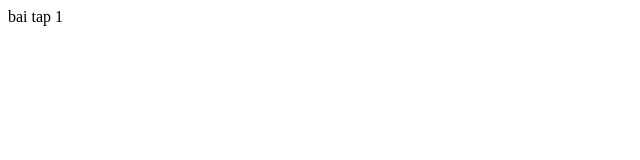
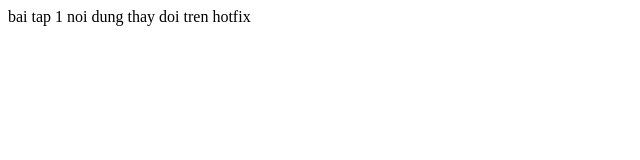
Before and after one commit to vphatt/CT300, a plain HTML site: page index.html in a window 1280 px wide. Shown: the whole page, without its empty margins (0-640 px from the left). Drawn offline with Linux system fonts and the light colour scheme.

Commit message:
commit file index.html 2

```diff
--- a/index.html
+++ b/index.html
@@ -7,6 +7,6 @@
     <title>Document</title>
   </head>
   <body>
-    bai tap 1
+    bai tap 1 noi dung thay doi tren hotfix
   </body>
 </html>
```
